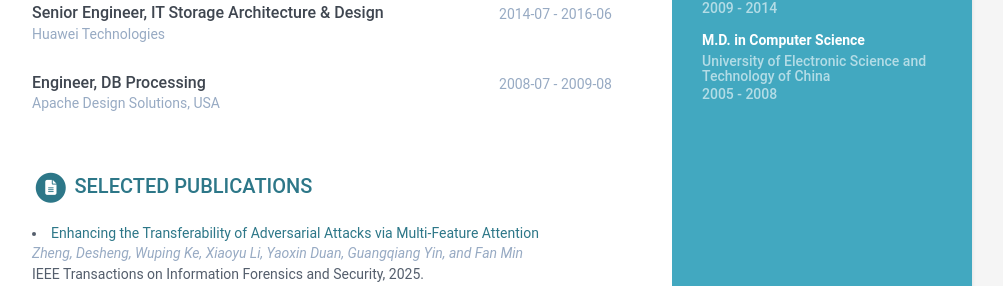
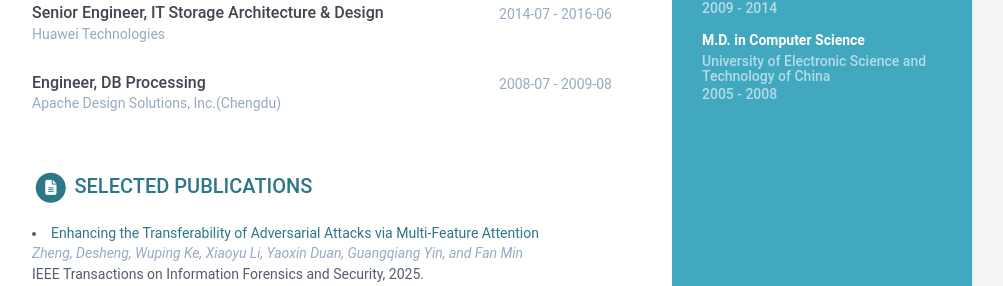
Before and after one commit to DeshengZheng/online-cv, a Jekyll site: the page built from index.html, in a window 1280 px wide and 900 px high, scrolled down 335 px. Shown: the part 165-451 px from the top of the window, without its empty margins (168-1171 px from the left). Built offline with Jekyll 4.4.1, drawn with Linux system fonts in a browser that asks for light colours.

Commit message:
第一次提交

```diff
--- a/_data/data.yml
+++ b/_data/data.yml
@@ -114,7 +114,7 @@ experiences:
   - role: Engineer, DB Processing
 
     time: 2008-07 - 2009-08
-    company: Apache Design Solutions, USA
+    company: Apache Design Solutions, Inc.(Chengdu)
 #    details: |
 #      Describe your role here lorem ipsum dolor sit amet, consectetuer
 #      adipiscing elit. Aenean commodo ligula eget dolor. Aenean massa.
```
